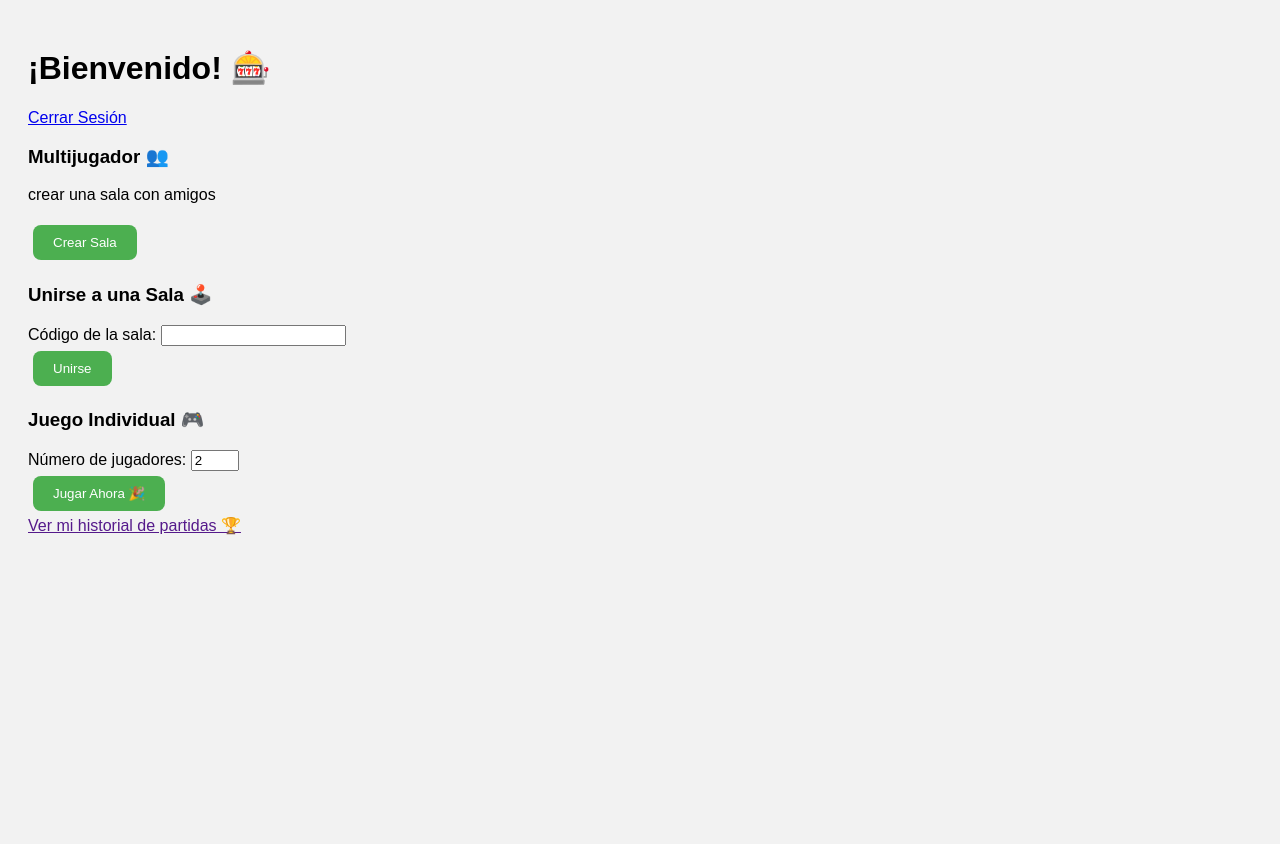
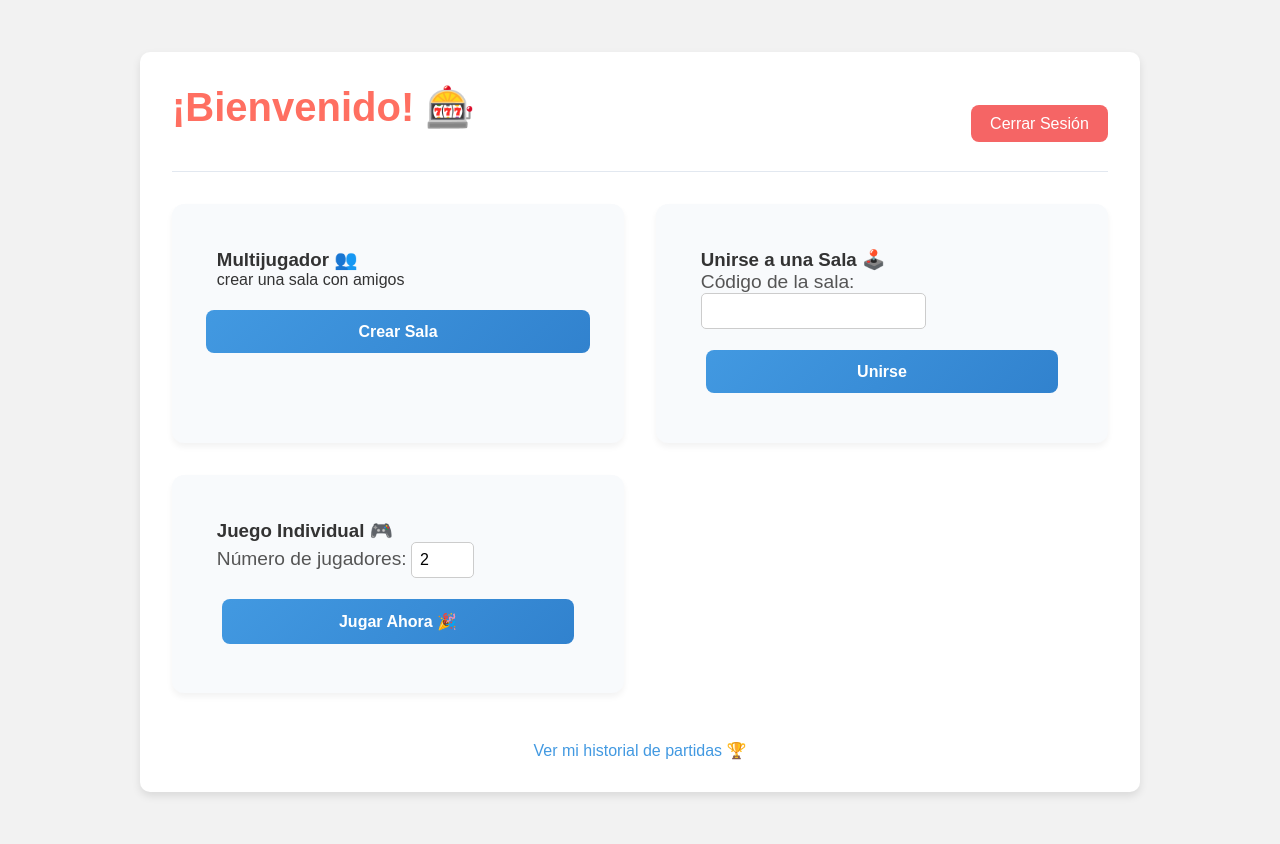
Before and after one commit to TFC-thepilef-cacahuetee/Bingo, a Flask app: page /dashboard in a window 1280 px wide. Before the commit the page ends 535 px from the top, so only its background shows below. Run offline with Flask 3, Linux system fonts and the light colour scheme; the visitor is signed in with stand-in values (Sample User, id 1).

Commit message:
css que andres no tenia

```diff
--- a/static/styles.css
+++ b/static/styles.css
@@ -1,9 +1,24 @@
+/* RESET BÁSICO */
+* {
+    margin: 0;
+    padding: 0;
+    box-sizing: border-box;
+}
+
+/* ESTILOS GENERALES DEL BODY */
 body {
     font-family: Arial, sans-serif;
     padding: 20px;
     background: #f2f2f2;
+    color: #333;
+    display: flex;
+    justify-content: center;
+    align-items: center;
+    flex-direction: column;
+    min-height: 100vh;
 }
 
+/* CONTENEDORES GENERALES */
 .sala-container {
     background: white;
     border-radius: 12px;
@@ -13,6 +28,17 @@
     margin: 0 auto;
 }
 
+.dashboard-wrapper {
+    background-color: #fff;
+    width: 90%;
+    max-width: 1000px;
+    border-radius: 10px;
+    box-shadow: 0 4px 8px rgba(0, 0, 0, 0.1);
+    padding: 2rem;
+    margin: 2rem auto;
+}
+
+/* LISTAS DE JUGADORES */
 .jugadores-lista {
     margin-top: 20px;
 }
@@ -24,6 +50,7 @@
     border-radius: 8px;
 }
 
+/* BOTONES */
 button {
     padding: 10px 20px;
     background-color: #4CAF50;
@@ -32,12 +59,19 @@
     border-radius: 8px;
     cursor: pointer;
     margin: 5px;
+    transition: background-color 0.3s ease;
+}
+
+button:hover:not(:disabled) {
+    background-color: #45a049;
 }
 
 button:disabled {
     background-color: #cccccc;
+    cursor: not-allowed;
 }
 
+/* CONTENEDOR DE BINGO */
 .bingo-container {
     display: flex;
     flex-wrap: wrap;
@@ -65,7 +99,7 @@
     box-shadow: 0 4px 10px rgba(0, 0, 0, 0.2);
     width: 280px;
     background-color: #fefefe;
-            font-family: 'Arial', sans-serif;
+    font-family: Arial, sans-serif;
 }
 
 .bingo-header {
@@ -100,17 +134,15 @@
 
 .bingo-cell.marked {
     background-color: green;
-            /* tu marcado */
     color: white;
 }
 
 .bingo-cell.marked-otro {
     background-color: orange;
-            /* marcado por otro jugador */
     color: white;
 }
 
-
+/* NÚMEROS */
 .numeros-container {
     background-color: #f8f8f8;
     border-radius: 10px;
@@ -144,6 +176,7 @@
     font-weight: bold;
 }
 
+/* BOTONES DE ACCIÓN */
 .botones-accion {
     text-align: center;
     margin: 20px 0;
@@ -160,6 +193,7 @@
     cursor: not-allowed;
 }
 
+/* MENSAJES DE VALIDACIÓN */
 .mensaje-validacion {
     margin-top: 10px;
     padding: 10px;
@@ -178,6 +212,7 @@
     color: #a94442;
 }
 
+/* EFECTOS */
 .linea-completa {
     background-color: #ffeb3b;
     box-shadow: 0 0 10px gold;
@@ -193,3 +228,142 @@
     border-radius: 12px;
     box-shadow: 0 4px 10px rgba(0, 0, 0, 0.2);
 }
+
+/* CONTENEDORES Y SECCIONES ADICIONALES */
+.dashboard-header {
+    display: flex;
+    justify-content: space-between;
+    align-items: center;
+    margin-bottom: 2rem;
+    padding-bottom: 1.5rem;
+    border-bottom: 1px solid #e2e8f0;
+}
+
+.cards-section {
+    display: grid;
+    grid-template-columns: repeat(auto-fit, minmax(300px, 1fr));
+    gap: 2rem;
+    margin: 2rem 0;
+}
+
+.card-content {
+    padding: 1rem;
+}
+
+.history-section {
+    text-align: center;
+    margin-top: 2rem;
+}
+
+.container {
+    background-color: #fff;
+    display: flex;
+    flex-direction: column;
+    text-align: center;
+    max-width: 400px;
+    padding: 35px;
+    border-radius: 10px;
+    box-shadow: 0 4px 8px rgba(0, 0, 0, 0.1);
+    gap: 20px;
+}
+
+h1 {
+    font-size: 2.5rem;
+    color: #ff6f61;
+    margin-bottom: 1rem;
+}
+
+form {
+    display: flex;
+    flex-direction: column;
+    gap: 1rem;
+}
+
+label {
+    font-size: 1.2rem;
+    color: #555;
+}
+
+input {
+    padding: 0.5rem;
+    font-size: 1rem;
+    border: 1px solid #ccc;
+    border-radius: 5px;
+}
+
+button {
+    padding: 0.75rem;
+    font-size: 1rem;
+    background-color: #ff6f61;
+    color: white;
+    border: none;
+    border-radius: 5px;
+    cursor: pointer;
+    transition: background-color 0.3s ease;
+}
+
+button:hover:not(:disabled) {
+    background-color: #ff4a3d;
+}
+
+a {
+    color: #ff6f61;
+    text-decoration: none;
+    margin-top: 1rem;
+    display: inline-block;
+}
+
+a:hover {
+    text-decoration: underline;
+}
+
+.emoticon {
+    font-size: 2rem;
+    margin-bottom: 1rem;
+}
+
+.actions {
+    display: flex;
+    justify-content: space-evenly;
+}
+
+/* CLASES ADICIONALES */
+.action-card {
+    background: #f8fafc;
+    border-radius: 12px;
+    padding: 1.8rem;
+    box-shadow: 0 4px 6px rgba(0, 0, 0, 0.05);
+}
+
+.play-btn {
+    background: linear-gradient(135deg, #4299e1 0%, #3182ce 100%);
+    color: white;
+    padding: 0.8rem;
+    border-radius: 8px;
+    font-weight: 600;
+}
+
+.logout-btn {
+    background: #f56565;
+    color: white;
+    padding: 0.6rem 1.2rem;
+    border-radius: 8px;
+    font-weight: 500;
+}
+
+.history-link {
+    color: #4299e1;
+    font-weight: 500;
+}
+
+/* RESPONSIVE */
+@media (max-width: 768px) {
+    .dashboard-header {
+        flex-direction: column;
+        gap: 1rem;
+    }
+
+    .cards-section {
+        grid-template-columns: 1fr;
+    }
+}
```
Lines whose indentation alone changed are shown as unchanged.
